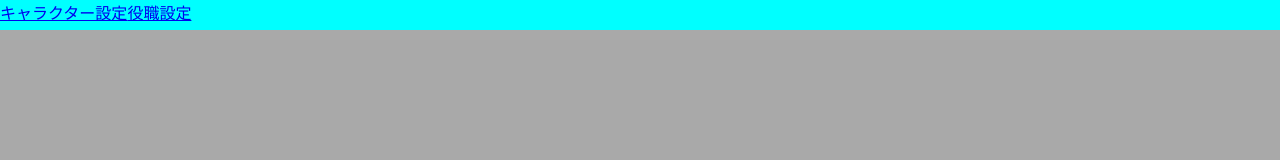
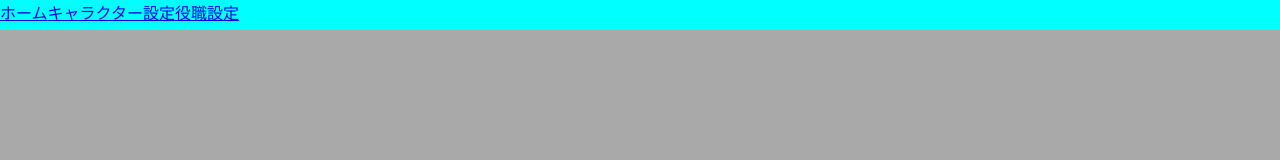
Before and after one commit to nitoa-s/jinro_judgement_tool, a Vue app: page / in a window 1280 px wide. Shown: the top 160 px of the page. Built offline with nearby package versions, Linux system fonts and the light colour scheme.

Commit message:
router追加

```diff
--- a/src/App.vue
+++ b/src/App.vue
@@ -1,6 +1,7 @@
 <template>
   <div id="app">
     <div class = 'head__bar'>
+      <router-link to = '/'> ホーム</router-link>
       <router-link to = '/characters'>キャラクター設定</router-link>
       <router-link to = '/roles'>役職設定</router-link>
     </div>
```
